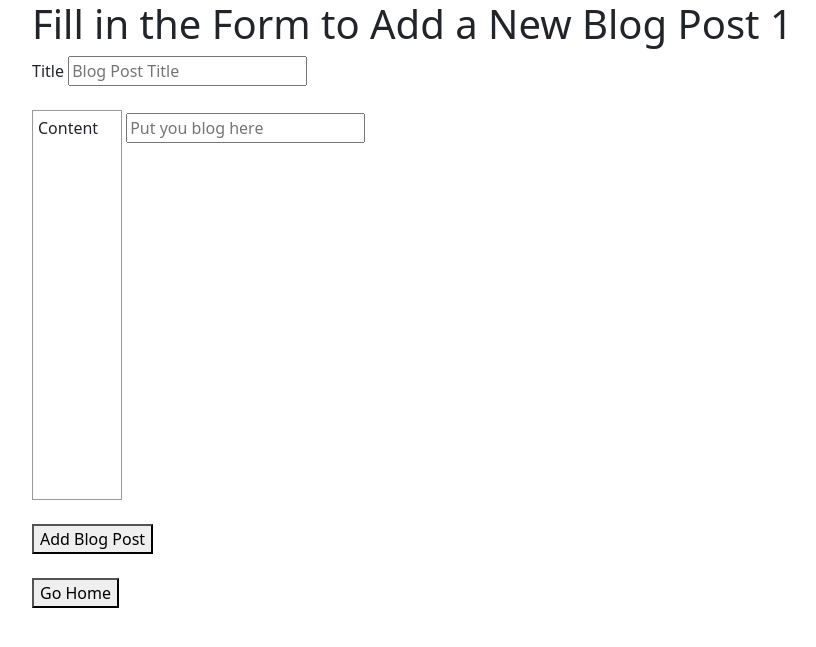
After one commit to SeldomseenSchweig/blogly, a Flask app: page /users/1/posts/new in a window 1280 px wide. The commit adds this page. Shown: the top 647 px of the page, without its empty margins (50-866 px from the left). Run offline with Flask 2, Linux system fonts and the light colour scheme.

Commit message:
added blog edit an dadding. Need to delete funtcion

```diff
--- a/app.py
+++ b/app.py
@@ -2,9 +2,10 @@
 
 
 from crypt import methods
+from pdb import post_mortem
 from flask import Flask, request, redirect, render_template, flash
 from models import db, connect_db, User, Post
-from utilities import is_empty, make_user
+from utilities import is_empty, make_user, make_post
 from datetime import datetime
 
 
@@ -57,9 +58,6 @@ def show_details(new_user_id):
     posts = user.posts
     return render_template('details.html', user=user, posts=posts)
 
-
-
-
 @app.route('/user/<int:user_id>/edit')
 def edit_user_page(user_id):
     """renders edit page"""
@@ -90,35 +88,55 @@ def delete_user(user_id):
     return redirect('/users')
 
 
+@app.route('/posts/<int:post_id>')
+def show_post(post_id):
+    """Show a post and Show buttons to edit and delete the post."""
+    post =Post.query.get(post_id)
 
-@app.route('/users/[user-id]/posts/new')
-def add_post():
-    """Show form to add a post for that user."""
+    return render_template('blog_post.html', post=post)
 
 
 
-@app.route('/users/[user-id]/posts/new', methods=["POST"])
-def handle_add_form():
+@app.route('/users/<user_id>/posts/new')
+def add_post(user_id):
+    """Show form to add a post for that user."""
+
+    return render_template('new_blog_post.html', user=user_id)
+
+
+@app.route('/users/<user_id>/posts/new', methods=["POST"])
+def handle_add_form(user_id):
     """ Handle add form; add post and redirect to the user detail page."""
 
+    title = request.form['title']
+    content = request.form['content']
+    if is_empty([title, content]):
+        return redirect(f"/users/{user_id}/posts/new")
+
+    make_post(title, content, user_id)
+    return redirect(f"/{user_id}")
 
 
-@app.route('/posts/[post-id]')
-def show_post():
-
-    """Show a post and Show buttons to edit and delete the post."""
+@app.route('/posts/<post_id>/edit')
+def show_edit_form(post_id):
+    """Show form to edit a post, and to cancel (back to user page)."""
+    post =Post.query.get(post_id)
+    return render_template("edit_post.html", post=post)
 
 
+@app.route('/posts/<post_id>/edit', methods=["POST"])
+def edit_post(post_id):
+    """Handle editing of a post. Redirect back to the post view."""
+    post = Post.query.get(post_id)
+    title = request.form['title']
+    content = request.form['content']
+    if is_empty([title, content]):
+        return redirect(f"/posts/{post_id}/edit>")
 
-@app.route('/posts/[post-id]/edit')
-def show_edit_form():
-    """Show form to edit a post, and to cancel (back to user page)."""
-
-
-
-@app.route('/posts/[post-id]/edit', methods=["POST"])
-def edit_post():
-     """Handle editing of a post. Redirect back to the post view."""
+    post.title = title
+    post.content = content
+    db.session.commit()
+    return redirect(f"/posts/{post_id}")
 
 
 
--- a/static/app.css
+++ b/static/app.css
@@ -3,3 +3,10 @@
 input:hover {
     background-color: yellow;
   }
+
+  .submissionfield {
+    width: 90px;
+    height: 390px;
+    border: 1px solid #999999;
+    padding: 5px
+  }
--- a/templates/base.html
+++ b/templates/base.html
@@ -4,6 +4,7 @@
     <meta charset="UTF-8">
     <meta http-equiv="X-UA-Compatible" content="IE=edge">
     <meta name="viewport" content="width=device-width, initial-scale=1.0">
+    <link href="https://cdn.jsdelivr.net/npm/bootstrap@5.2.0/dist/css/bootstrap.min.css" rel="stylesheet" integrity="sha384-gH2yIJqKdNHPEq0n4Mqa/HGKIhSkIHeL5AyhkYV8i59U5AR6csBvApHHNl/vI1Bx" crossorigin="anonymous">
     <link rel="stylesheet" href="static/app.css" >
     <title >{% block title %} {% endblock %}</title>
 </head>
@@ -17,7 +18,7 @@
     </section>
     {% endif %}
     {% endwith %}
-
+<section class="container">
     {% block headline %} {% endblock %}
     {% block main %}
     {% endblock %}
@@ -27,5 +28,9 @@
 {% endblock %}
 <a href="/"><button> Go Home</button></a>
 
+
+</section>
+
+
 </body>
 </html>
--- a/templates/list.html
+++ b/templates/list.html
@@ -10,6 +10,6 @@
         <a href="/{{user.id}}"> <li> {{user.first_name}} {{user.last_name}}</li></a>
     {% endfor %}
 </ul>
-<a href="/users/new"> <button> Add User</button> </a>
+<a href="/users/new"> <button type="button" class="btn btn-primary"> Add User</button> </a>
 <br>
 {% endblock %}
--- /dev/null
+++ b/templates/new_blog_post.html
@@ -0,0 +1,22 @@
+{% extends 'base.html' %}
+
+{% block title %} Write a New Blog Post {% endblock %}
+
+
+{% block headline %} <h1>Fill in the Form to Add a New Blog Post {{user}}</h1> {% endblock %}
+
+
+{% block main %}
+<form action="/users/{{user}}/posts/new" method="POST" >
+    <label for="title"> Title</label>
+    <input type="text" name = "title" placeholder="Blog Post Title" >
+    <br>
+    <br>
+    <label for="content" class ="submissionfield"> Content</label>
+    <input type="text" name = "content" placeholder="Put you blog here">
+    <br>
+    <br>
+    <button>Add Blog Post</button>
+</form>
+
+{% endblock %}
```
Also changed, not shown: templates/blog_post.html (added, +17 -0 lines), templates/details.html (+5 -2 lines), templates/edit_post.html (added, +22 -0 lines), utilities.py (+8 -2 lines). Lines whose indentation alone changed are shown as unchanged.
